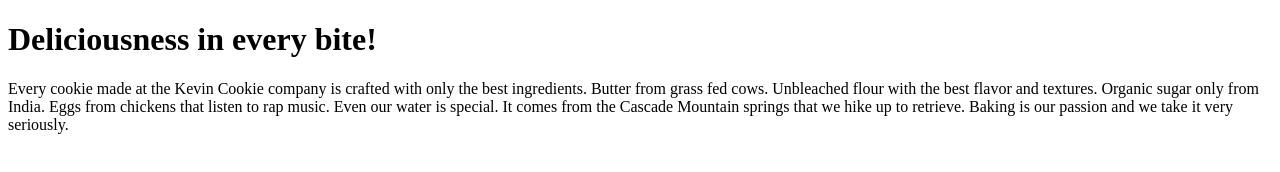
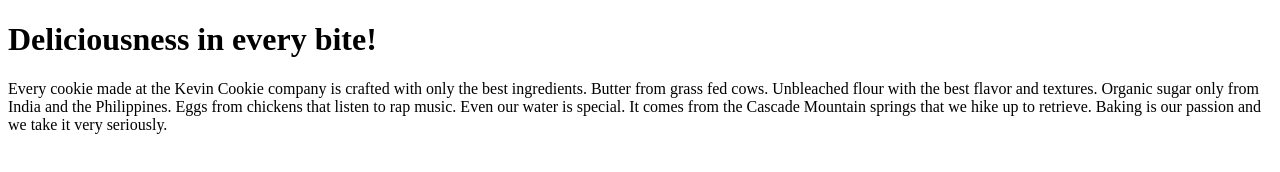
Before and after one commit to Jlon718/samplecompany, a plain HTML site: page index.htm in a window 1280 px wide. Drawn offline with Linux system fonts and the light colour scheme.

Commit message:
Update index.htm

```diff
--- a/index.htm
+++ b/index.htm
@@ -4,7 +4,7 @@
 
 <h1>Deliciousness in every bite!</h1>
 
-<p>Every cookie made at the Kevin Cookie company is crafted with only the best ingredients. Butter from grass fed cows. Unbleached flour with the best flavor and textures. Organic sugar only from India. Eggs from chickens that listen to rap music. Even our water is special. It comes from the Cascade Mountain springs that we hike up to retrieve. Baking is our passion and we take it very seriously.</p>
+<p>Every cookie made at the Kevin Cookie company is crafted with only the best ingredients. Butter from grass fed cows. Unbleached flour with the best flavor and textures. Organic sugar only from India and the Philippines. Eggs from chickens that listen to rap music. Even our water is special. It comes from the Cascade Mountain springs that we hike up to retrieve. Baking is our passion and we take it very seriously.</p>
 
 
 </body>
```
